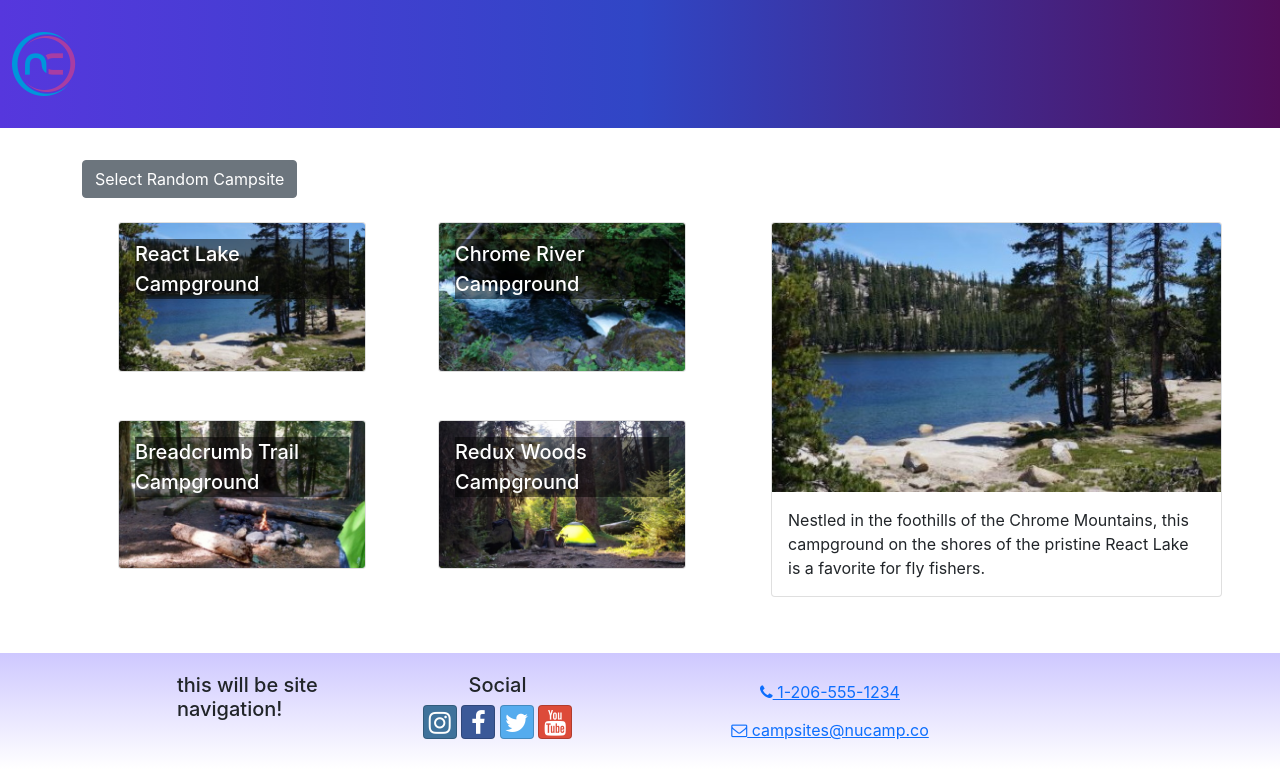
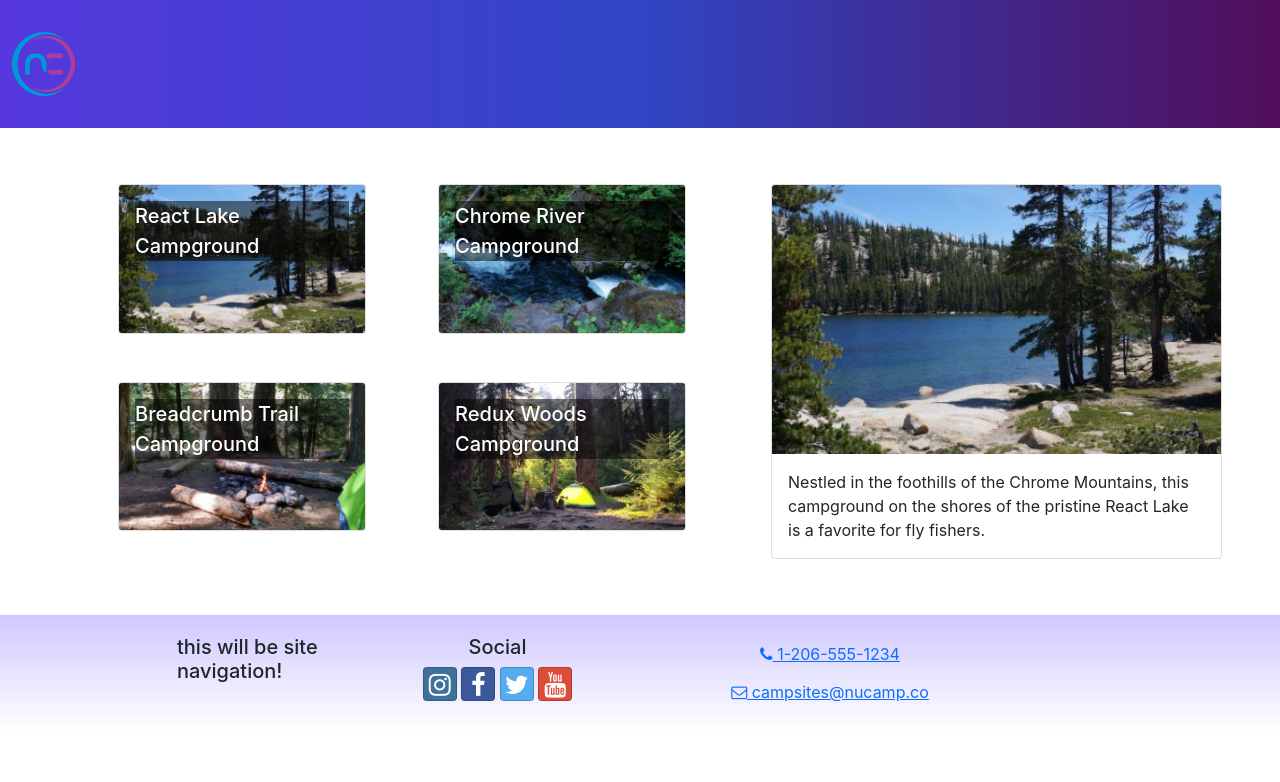
Before and after one commit to clairerob/nucampsite-react, a React (Create React App) app: page / in a window 1280 px wide. Shown: the top 782 px of the page. Built offline with nearby package versions, Linux system fonts and the light colour scheme.

Commit message:
set CampsiteDetail to display each campsite on click

```diff
--- a/src/features/campsites/CampsitesList.js
+++ b/src/features/campsites/CampsitesList.js
@@ -2,13 +2,13 @@
 import CampsiteCard from './CampsiteCard';
 import { selectAllCampsites } from './campsitesSlice';
 
-const CampsitesList = () => {
+const CampsitesList = ({ setCampsiteId }) => {
     const campsites = selectAllCampsites();
     return (
         <Row className='ms-auto'>
             {campsites.map(campsite => {
                 return (
-                <Col md='5' className='m-4' key={campsite.id}>
+                <Col md='5' className='m-4' key={campsite.id} onClick={() => setCampsiteId(campsite.id)}>
                     <CampsiteCard campsite={campsite}>
                     </CampsiteCard>
                 </Col>
--- a/src/features/campsites/campsitesSlice.js
+++ b/src/features/campsites/campsitesSlice.js
@@ -4,6 +4,6 @@
     return CAMPSITES;
 };
 
-export const selectRandomCampsite = () => {
-    return CAMPSITES[Math.floor(Math.random() * CAMPSITES.length)];
-};
+export const selectCampsiteById = (id) => {
+    return CAMPSITES.find(campsite => campsite.id === id);
+}
--- a/src/pages/CampsitesDirectoryPage.js
+++ b/src/pages/CampsitesDirectoryPage.js
@@ -1,23 +1,19 @@
-import { Container, Row, Col, Button } from 'reactstrap';
+import { Container, Row, Col } from 'reactstrap';
 import CampsiteDetail from '../features/campsites/CampsiteDetail';
 import CampsitesList from '../features/campsites/CampsitesList';
-import { selectRandomCampsite } from '../features/campsites/campsitesSlice';
+import { selectCampsiteById } from '../features/campsites/campsitesSlice';
+import { useState } from 'react';
 
 const CampsitesDirectoryPage = () => {
-    let selectedCampsite = selectRandomCampsite();
 
-    const toggleCampsite = () => {
-        selectedCampsite = selectRandomCampsite();
-    };
+    const [campsiteId, setCampsiteId] = useState(0);
+    const selectedCampsite = selectCampsiteById(campsiteId);
 
     return (
         <Container>
-            <Button onClick={() => toggleCampsite()}>
-                Select Random Campsite
-            </Button>
             <Row>
                 <Col sm='5' md='7'>
-                    <CampsitesList />
+                    <CampsitesList setCampsiteId={setCampsiteId}/>
                 </Col>
                 <Col sm='7' md='5'>
                     <CampsiteDetail campsite={selectedCampsite} />
```
